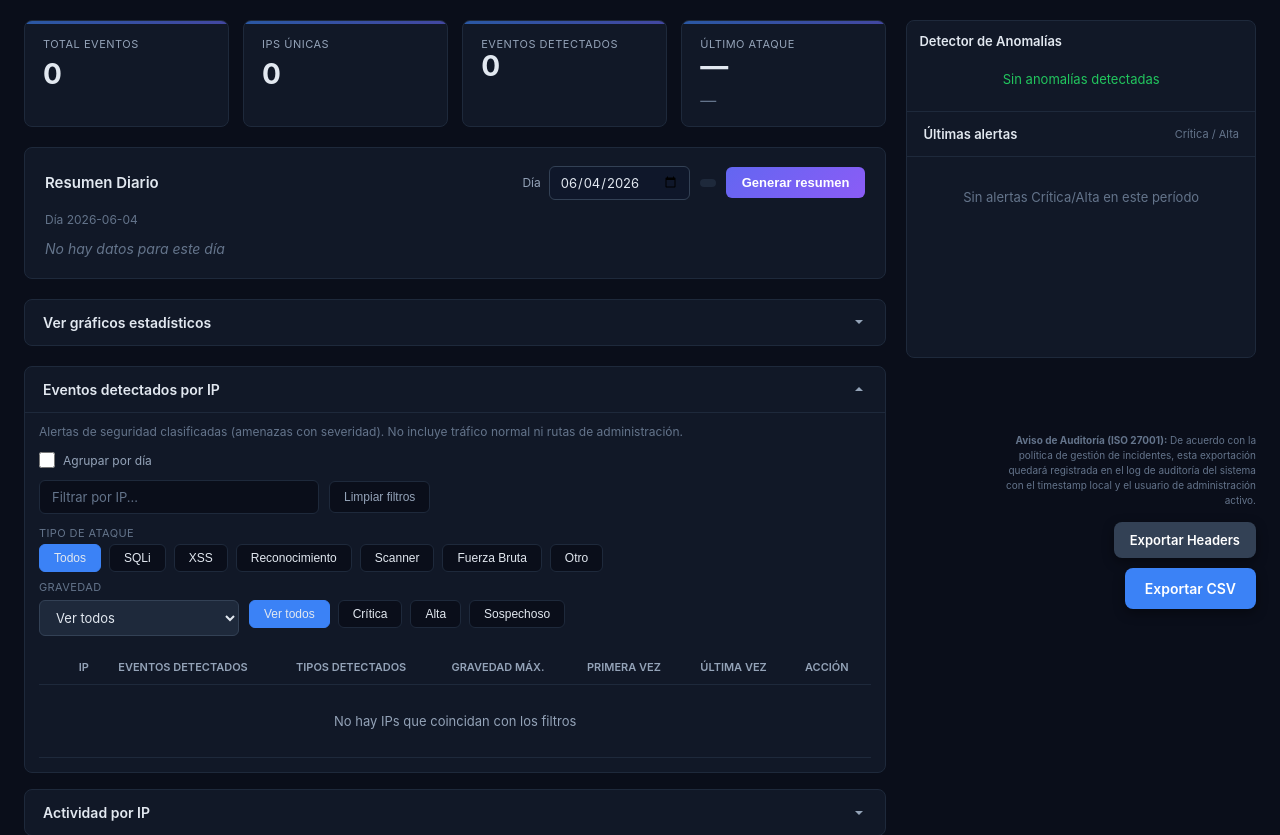
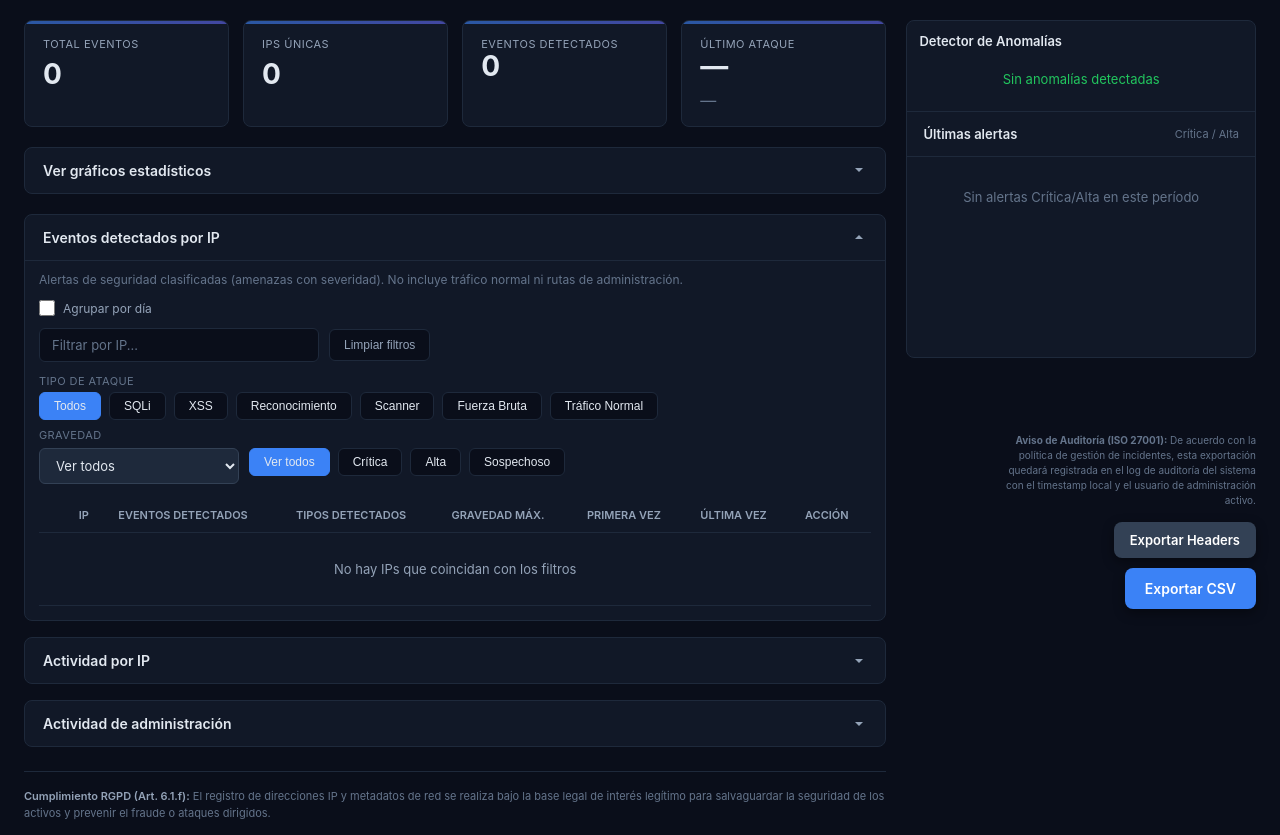
Before and after one commit to angelmarttnez/FlyPaper, a Flask app: page /monitor in a window 1280 px wide. Shown: the part 167-1002 px from the top of the page. Run offline with Flask 3, Linux system fonts and the light colour scheme; the visitor is signed in with stand-in values (Sample User, id 1); data comes from the database, SQL or seed files in the repository; data that the repository does not hold is empty; parts of the project's set-up code (start-up, migrations or seed data) failed here and were passed over; some libraries are stand-ins or nearby versions.

Commit message:
refactor(monitor): eliminar pestaña resumen diario del dashboard

```diff
--- a/templates/dashboard.html
+++ b/templates/dashboard.html
@@ -1191,25 +1191,6 @@
         </div>
       </section>
 
-      <section class="card-ia card-resumen-diario" aria-label="Resumen diario IA">
-        <div class="card-ia-header">
-          <h3>Resumen Diario</h3>
-          <div class="resumen-controles">
-            <label for="resumen-fecha">
-              Día
-              <input type="date" id="resumen-fecha" class="resumen-fecha-input" aria-label="Fecha del resumen">
-            </label>
-            <span id="resumen-eventos-badge" class="resumen-eventos-badge"></span>
-            <button type="button" class="btn-ia" id="btn-resumen-diario">Generar resumen</button>
-          </div>
-        </div>
-        <div id="resumen-diario-meta" class="resumen-meta"></div>
-        <div id="resumen-diario-spinner" class="ia-spinner" style="display:none">Generando resumen con Claude...</div>
-        <div id="resumen-diario-contenido" class="resumen-contenido placeholder">
-          Elige un día con actividad y pulsa «Generar resumen», o cambia la fecha para cargar uno guardado.
-        </div>
-      </section>
-
       <details class="charts-collapsible" id="charts-collapsible">
         <summary class="charts-collapsible-summary">
           <span id="charts-summary-label" class="charts-collapsible-text">Ver gráficos estadísticos</span>
@@ -1269,7 +1250,7 @@
                 <button type="button" class="filter-btn" data-filtro="Reconocimiento">Reconocimiento</button>
                 <button type="button" class="filter-btn" data-filtro="Scanner">Scanner</button>
                 <button type="button" class="filter-btn" data-filtro="Fuerza Bruta">Fuerza Bruta</button>
-                <button type="button" class="filter-btn" data-filtro="Otro">Otro</button>
+                <button type="button" class="filter-btn" data-filtro="Tráfico Normal">Tráfico Normal</button>
               </div>
               <p class="filters-label">Gravedad</p>
               <div class="filtro-gravedad-wrap">
@@ -1631,11 +1612,12 @@
     boxPadding: 6,
   };
 
-  /** Omite la categoría de ruido «Otro» en desgloses por tipo. */
-  function filtrarMapaSinOtro(mapa) {
+  /** Omite tráfico normal en desgloses por tipo. */
+  function filtrarMapaSinTraficoNormal(mapa) {
     const salida = {};
     Object.entries(mapa || {}).forEach(([clave, valor]) => {
-      if (String(clave).trim().toLowerCase() !== 'otro') salida[clave] = valor;
+      const t = String(clave).trim().toLowerCase();
+      if (t !== 'otro' && t !== 'tráfico normal') salida[clave] = valor;
     });
     return salida;
   }
@@ -1738,8 +1720,8 @@
     if (!cacheDatosGraficos) return;
     const data = cacheDatosGraficos;
     renderChartTipos(
-      filtrarMapaSinOtro(data.ataques_por_tipo),
-      filtrarMapaSinOtro(data.ataques_tipo_gravedad)
+      filtrarMapaSinTraficoNormal(data.ataques_por_tipo),
+      filtrarMapaSinTraficoNormal(data.ataques_tipo_gravedad)
     );
     renderChartActividad(data);
     renderChartGravedad(data.ataques_por_gravedad || {});
@@ -1865,11 +1847,11 @@
       : '<span style="color:#64748b">—</span>';
   }
 
-  /** Gráfico de barras por tipo (sin categoría «Otro») con color según gravedad. */
+  /** Gráfico de barras por tipo (sin tráfico normal) con color según gravedad. */
   function renderChartTipos(tipos, tipoGravedad) {
     const ctx = document.getElementById('chart-tipos').getContext('2d');
-    const tiposFiltrados = filtrarMapaSinOtro(tipos);
-    const gravedadFiltrada = filtrarMapaSinOtro(tipoGravedad);
+    const tiposFiltrados = filtrarMapaSinTraficoNormal(tipos);
+    const gravedadFiltrada = filtrarMapaSinTraficoNormal(tipoGravedad);
     const labels = Object.keys(tiposFiltrados);
     const valores = labels.map((k) => tiposFiltrados[k]);
     const total = valores.reduce((a, b) => a + b, 0) || 1;
@@ -1970,7 +1952,7 @@
     });
   }
 
-  /** Dona de distribución por gravedad (solo incidentes, sin tipo «Otro»). */
+  /** Dona de distribución por gravedad (solo incidentes, sin tráfico normal). */
   function renderChartGravedad(porGravedad) {
     const ctx = document.getElementById('chart-gravedad').getContext('2d');
     const labels = [];
@@ -2127,7 +2109,7 @@
 
       const g = normalizarGravedad(a.gravedad);
       const claseGrav = g === 'Crítica' ? 'grav-critico' : 'grav-alto';
-      const tipoAtaque = a.tipo_ataque || a.tipo || 'Otro';
+      const tipoAtaque = a.tipo_ataque || a.tipo || 'Tráfico Normal';
       const minTxt = a.hace_min != null
         ? `hace ${a.hace_min} min`
         : (a.timestamp ? String(a.timestamp) : 'reciente');
@@ -2203,7 +2185,7 @@
   }
 
   function tipoDeEvento(ev) {
-    return (ev.tipo || ev.tipo_ataque || '').trim() || 'Otro';
+    return (ev.tipo || ev.tipo_ataque || '').trim() || 'Tráfico Normal';
   }
 
   /** Extrae YYYY-MM-DD de ultima_vez del grupo. */
@@ -2221,7 +2203,7 @@
   function pasaFiltroTipoGrupo(grupo, filtro) {
     if (!filtro || filtro === 'Todos') return true;
     const tiposGrupo = (grupo.tipos_ataque || []).map((t) => String(t).toLowerCase());
-    if (filtro === 'Otro') {
+    if (filtro === 'Tráfico Normal') {
       const tieneConocido = tiposGrupo.some((t) => TIPOS_CON_BOTON.includes(t));
       if (tiposGrupo.length === 0) {
         return (grupo.eventos || []).some((ev) => {
@@ -2240,7 +2222,7 @@
     return (grupo.eventos || []).filter((ev) => {
       if (!filtroTipo || filtroTipo === 'Todos') return true;
       const norm = tipoDeEvento(ev).toLowerCase();
-      if (filtroTipo === 'Otro') {
+      if (filtroTipo === 'Tráfico Normal') {
         return !norm || !TIPOS_CON_BOTON.includes(norm);
       }
       return norm === filtroTipo.toLowerCase();
@@ -2457,7 +2439,7 @@
 
     modalRegistroContext = { fuente: 'peticion', registro: pet, ip: pet.ip || ipGrupo || '' };
 
-    const tipo = (pet.tipo_ataque || 'Otro').trim() || 'Otro';
+    const tipo = (pet.tipo_ataque || 'Tráfico Normal').trim() || 'Tráfico Normal';
     const gravedad = normalizarGravedad(pet.gravedad);
     const ipMostrar = modalRegistroContext.ip || '—';
     const sesionId = (pet.sesion_id_corto || '').trim();
@@ -2481,7 +2463,7 @@
     document.getElementById('modal-pet-payload').textContent = textoPayloadEvento(pet);
     document.getElementById('modal-pet-ua').textContent = pet.user_agent || '—';
     const badgeGrav =
-      tipo !== 'Otro' && gravedad
+      tipo !== 'Tráfico Normal' && gravedad
         ? `<span class="badge ${claseGravedadBadge(gravedad)}">${escapeHtml(gravedad)}</span>`
         : '';
     document.getElementById('modal-pet-badges').innerHTML = `
@@ -2762,118 +2744,6 @@
     window.location.href = url;
   }
 
-  /** Fechas con eventos y totales (para el date picker del resumen diario). */
-  let fechasResumenDisponibles = [];
-  let mapaEventosPorFecha = {};
-
-  function fechaResumenSeleccionada() {
-    return document.getElementById('resumen-fecha').value || '';
-  }
-
-  function actualizarBadgeEventosResumen(fecha) {
-    const badge = document.getElementById('resumen-eventos-badge');
-    const total = mapaEventosPorFecha[fecha];
-    if (total === undefined) {
-      badge.textContent = '';
-      return;
-    }
-    badge.textContent = total === 0 ? 'Sin eventos' : `${total} evento(s)`;
-  }
-
-  async function inicializarSelectorResumenDiario() {
-    const input = document.getElementById('resumen-fecha');
-    try {
-      const res = await fetch('/monitor/api/fechas-con-datos');
-      const data = await res.json().catch(() => ({}));
-      fechasResumenDisponibles = (data.fechas || []).map((f) => f.fecha);
-      mapaEventosPorFecha = {};
-      (data.fechas || []).forEach((f) => {
-        mapaEventosPorFecha[f.fecha] = f.total;
-      });
-      if (fechasResumenDisponibles.length) {
-        const min = fechasResumenDisponibles[fechasResumenDisponibles.length - 1];
-        const max = fechasResumenDisponibles[0];
-        input.min = min;
-        input.max = max;
-      }
-      const defecto = data.defecto || data.hoy || '';
-      input.value = defecto;
-      actualizarBadgeEventosResumen(defecto);
-      await cargarResumenDiario(false);
-    } catch (err) {
-      console.warn('No se pudieron cargar fechas del resumen:', err);
-    }
-  }
-
-  /**
-   * Carga o genera el resumen diario para la fecha seleccionada.
-   * @param {boolean} regenerar - Si true, fuerza nueva generación con Claude.
-   */
-  async function cargarResumenDiario(regenerar = true) {
-    const btn = document.getElementById('btn-resumen-diario');
-    const spinner = document.getElementById('resumen-diario-spinner');
-    const contenido = document.getElementById('resumen-diario-contenido');
-    const meta = document.getElementById('resumen-diario-meta');
-    const fecha = fechaResumenSeleccionada();
-    if (!fecha) return;
-
-    actualizarBadgeEventosResumen(fecha);
-    const sinEventos = mapaEventosPorFecha[fecha] === 0;
-    if (sinEventos) {
-      contenido.classList.add('placeholder', 'resumen-sin-datos');
-      contenido.textContent = 'No hay datos para este día';
-      meta.textContent = `Día ${fecha} — sin eventos registrados`;
-      return;
-    }
-
-    btn.disabled = true;
-    if (regenerar) spinner.style.display = 'flex';
-    if (regenerar) {
-      contenido.classList.add('placeholder');
-      contenido.classList.remove('resumen-sin-datos');
-      contenido.textContent = '';
-    }
-
-    try {
-      const params = new URLSearchParams({ fecha });
-      if (regenerar) params.set('regenerar', '1');
-      const res = await fetch('/monitor/api/resumen-diario?' + params.toString());
-      const data = await res.json().catch(() => ({}));
-
-      if (data.sin_datos) {
-        contenido.classList.add('placeholder', 'resumen-sin-datos');
-        contenido.textContent = data.mensaje || 'No hay datos para este día';
-        meta.textContent = `Día ${fecha}`;
-        return;
-      }
-
-      if (!res.ok) {
-        contenido.classList.add('placeholder');
-        contenido.classList.remove('resumen-sin-datos');
-        contenido.textContent = data.error || 'Error al obtener el resumen';
-        meta.textContent = '';
-        return;
-      }
-
-      contenido.classList.remove('placeholder', 'resumen-sin-datos');
-      contenido.textContent = data.resumen || 'Sin contenido en la respuesta.';
-      const origen = data.desde_bd
-        ? ' (guardado en base de datos)'
-        : data.desde_cache
-          ? ' (desde caché del servidor)'
-          : ' (generado ahora)';
-      const gen = data.generado_en ? ` · Generado: ${data.generado_en}` : '';
-      meta.textContent = `Día ${data.fecha || fecha} · ${data.total_eventos ?? '—'} evento(s)${gen}${origen}`;
-    } catch (err) {
-      contenido.classList.add('placeholder');
-      contenido.textContent = 'Error de red: ' + err.message;
-      meta.textContent = '';
-    } finally {
-      btn.disabled = false;
-      spinner.style.display = 'none';
-    }
-  }
-
   /** Color de badge según nivel_alerta del detector de anomalías. */
   function claseNivelAnomalia(nivel) {
     const n = String(nivel || '').toLowerCase();
@@ -2926,7 +2796,7 @@
 
   function esPeticionConAlerta(p) {
     const tipo = (p.tipo_ataque || '').trim();
-    return tipo && tipo !== 'Otro';
+    return tipo && tipo !== 'Tráfico Normal' && tipo.toLowerCase() !== 'otro';
   }
 
   function htmlCeldaEventoDetectadoPeticion(p) {
@@ -3359,9 +3229,6 @@
   document.getElementById('modal-ia-overlay').addEventListener('click', (e) => {
     if (e.target.id === 'modal-ia-overlay') cerrarModalIA();
   });
-  document.getElementById('btn-resumen-diario').addEventListener('click', () => cargarResumenDiario(true));
-  document.getElementById('resumen-fecha').addEventListener('change', () => cargarResumenDiario(false));
-  inicializarSelectorResumenDiario();
 
   const chartsCollapsible = document.getElementById('charts-collapsible');
   chartsCollapsible.addEventListener('toggle', onPanelGraficosToggle);
```
